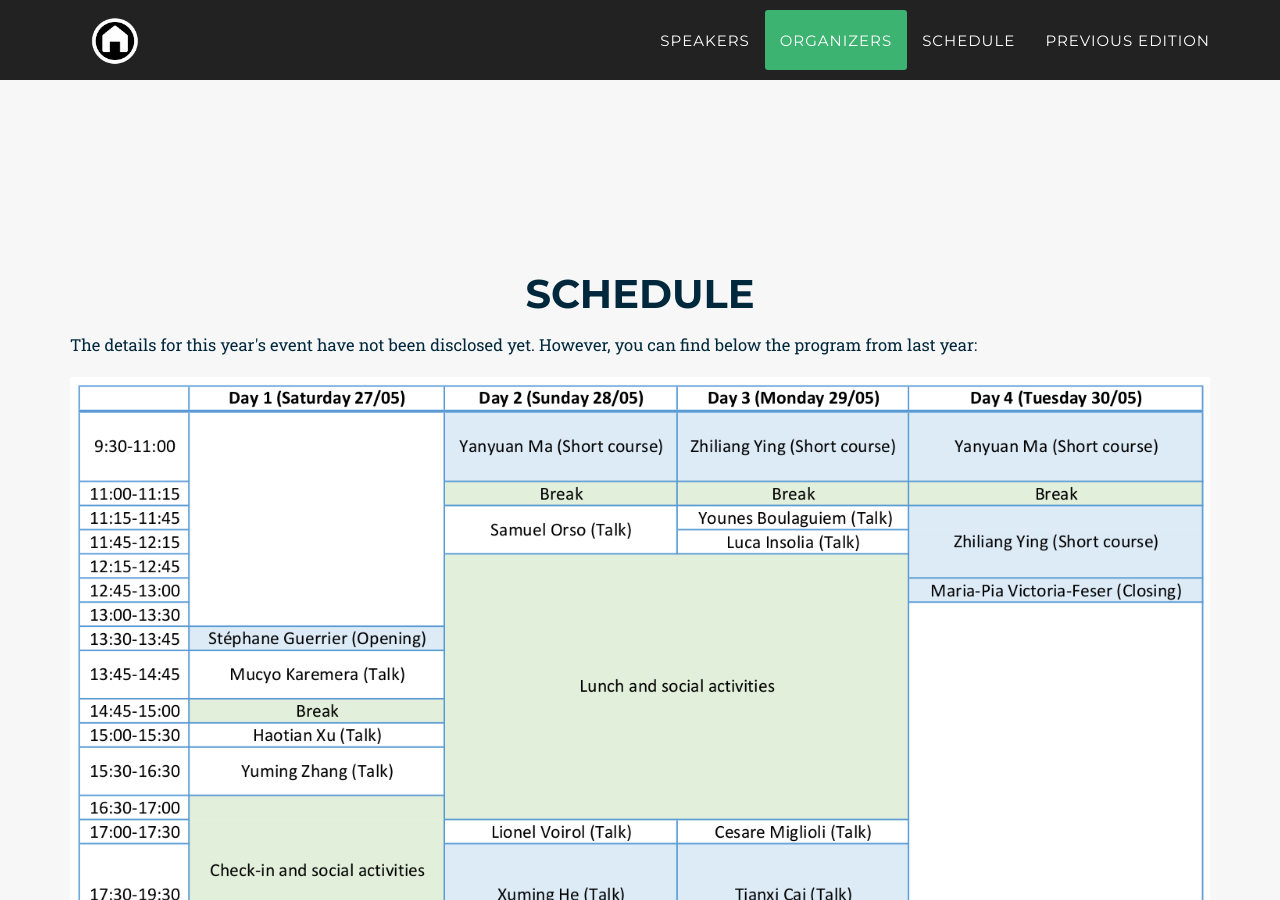
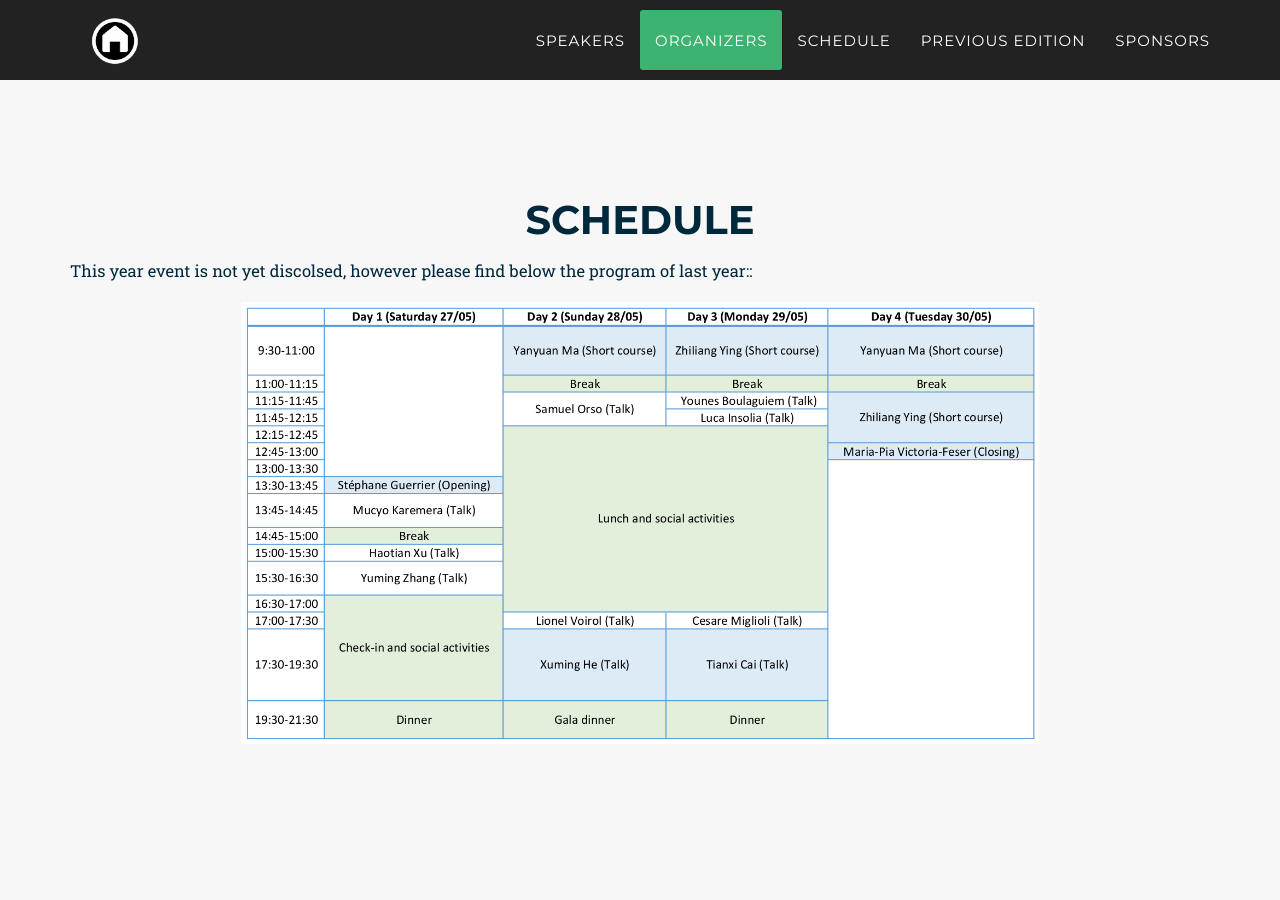
Before and after one commit to SMAC-Group/stat_conf_24, a Jekyll site: the page built from index.html, in a window 1280 px wide and 900 px high, scrolled down 3638 px. Built offline with Jekyll 4.4.1, drawn with Linux system fonts in a browser that asks for light colours; some web fonts are replaced; some of the changed text lies outside the part shown.

Commit message:
make order in navbar and correct section naming by id tag, work on completing speakers section

```diff
--- a/_includes/2017_data/header-home.html
+++ b/_includes/2017_data/header-home.html
@@ -25,12 +25,18 @@
                         <a class="page-scroll" href="#organizers">Organizers</a>
                     </li>
                    </li>
-                          <li>
+                   <li>
                         <a class="page-scroll" href="#schedule">Schedule</a>
                     </li>
 
-                            <li>
-                        <a class="page-scroll" href="#speakers">Previous Edition</a>
+
+
+                     <li>
+                        <a class="page-scroll" href="#previous_ed">Previous Edition</a>
+                    </li>
+
+                   <li>
+                        <a class="page-scroll" href="#sponsors">Sponsors</a>
                     </li>
 
 
--- /dev/null
+++ b/_includes/2017_data/previous_ed.html
@@ -0,0 +1,21 @@
+
+<section id="previous_ed" class="bg-light-gray">
+
+    <div class="container">
+        <div class="col-lg-12 text-center">
+              <h2 class="section-heading">Previous Edition</h2>
+        </div>
+        <!-- Link to a relative image -->
+        <p>In 2023, the first edition of the conference hosted four distinguished speakers from renowned universities: Tianxi Cai (Harvard University), Yanyuan Ma (Penn State University), Xuming He (University of Michigan), and Zhiliang Ying (Columbia University), all globally recognized experts in Statistics. They greatly enriched our workshop with their invaluable insights and presentations, contributing to lively discussions and fostering new research directions for all participants, especially our junior researchers.</p>
+
+ Find last year's program edition below:
+        <img src="../css/2017_style/img/schedule_2023.png" class="img-responsive img-centered" alt="" style="width: 70%;">
+
+
+  <img src="../css/2017_style/img/conf23_pic.jpeg" class="img-responsive img-centered" alt="" style="width: 60%;">
+
+    </div>
+
+
+
+</section>
--- a/_includes/2017_data/schedule.html
+++ b/_includes/2017_data/schedule.html
@@ -6,8 +6,9 @@
               <h2 class="section-heading">Schedule</h2>
         </div>
         <!-- Link to a relative image -->
-        <p>The details for this year's event have not been disclosed yet. However, you can find below the program from last year:</p>
-        <img src="../css/2017_style/img/schedule_2023.png" class="img-responsive img-centered" alt="">
+        <p>This year event is not yet discolsed, however please find below the program of last year::</p>
+
+              <img src="../css/2017_style/img/schedule_2023.png" class="img-responsive img-centered" alt="" style="width: 70%;">
 
     </div>
 
--- a/_includes/2017_data/sponsors.html
+++ b/_includes/2017_data/sponsors.html
@@ -1,6 +1,8 @@
-<!-- Clients Aside -->
+<section id="sponsors" class="bg-light-gray">
 
-    <aside class="clients" class="bg-light-gray">
+
+       <div id = "sponsors">
+                 <aside class="clients" class="bg-light-gray">
         <div class="container">
             <div class="row">
                 <div class="col-lg-12 text-center">
@@ -13,16 +15,34 @@
                         <img src="../css/2017_style/img/logos/TBD.jpg" class="img-responsive img-centered" alt="">
                     </a>
                 </div>
-                <div class="col-md-4 col-sm-6">
+
+                 <div class="col-md-4 col-sm-6">
                     <a href="#" class="portfolio-link" data-toggle="modal">
                         <img src="../css/2017_style/img/logos/TBD.jpg" class="img-responsive img-centered" alt="">
                     </a>
                 </div>
-                <div class="col-md-4 col-sm-6">
+
+               <div class="col-md-4 col-sm-6">
                     <a href="#" class="portfolio-link" data-toggle="modal">
                         <img src="../css/2017_style/img/logos/TBD.jpg" class="img-responsive img-centered" alt="">
                     </a>
                 </div>
+
+
             </div>
         </div>
     </aside>
+
+
+
+        </div>
+
+
+
+
+
+</section>
+
+
+
+<!-- Clients Aside -->
--- a/_layouts/2017_home.html
+++ b/_layouts/2017_home.html
@@ -25,6 +25,7 @@
     {% include 2017_data/team_members.html %}
 
     {% include 2017_data/schedule.html %}
+    {% include 2017_data/previous_ed.html %}
     {% include 2017_data/sponsors.html %}
     {% include 2016_data/footer.html %}
     {% include 2017_data/speakers_info.html %}
```
Also changed, not shown: _data/twenty_17/speakers.yml (+16 -16 lines), _includes/2017_data/speakers.html (+10 -0 lines), css/2017_style/img/conf23_pic.jpeg (added), css/2017_style/img/speaker/Regina_Liu.jpg (added), css/2017_style/img/speaker/Regina_Liu_2.jpg (added), css/2017_style/img/speaker/jli.png (added), css/2017_style/img/speaker/malaoshi.jpg (added), 7 other files.
